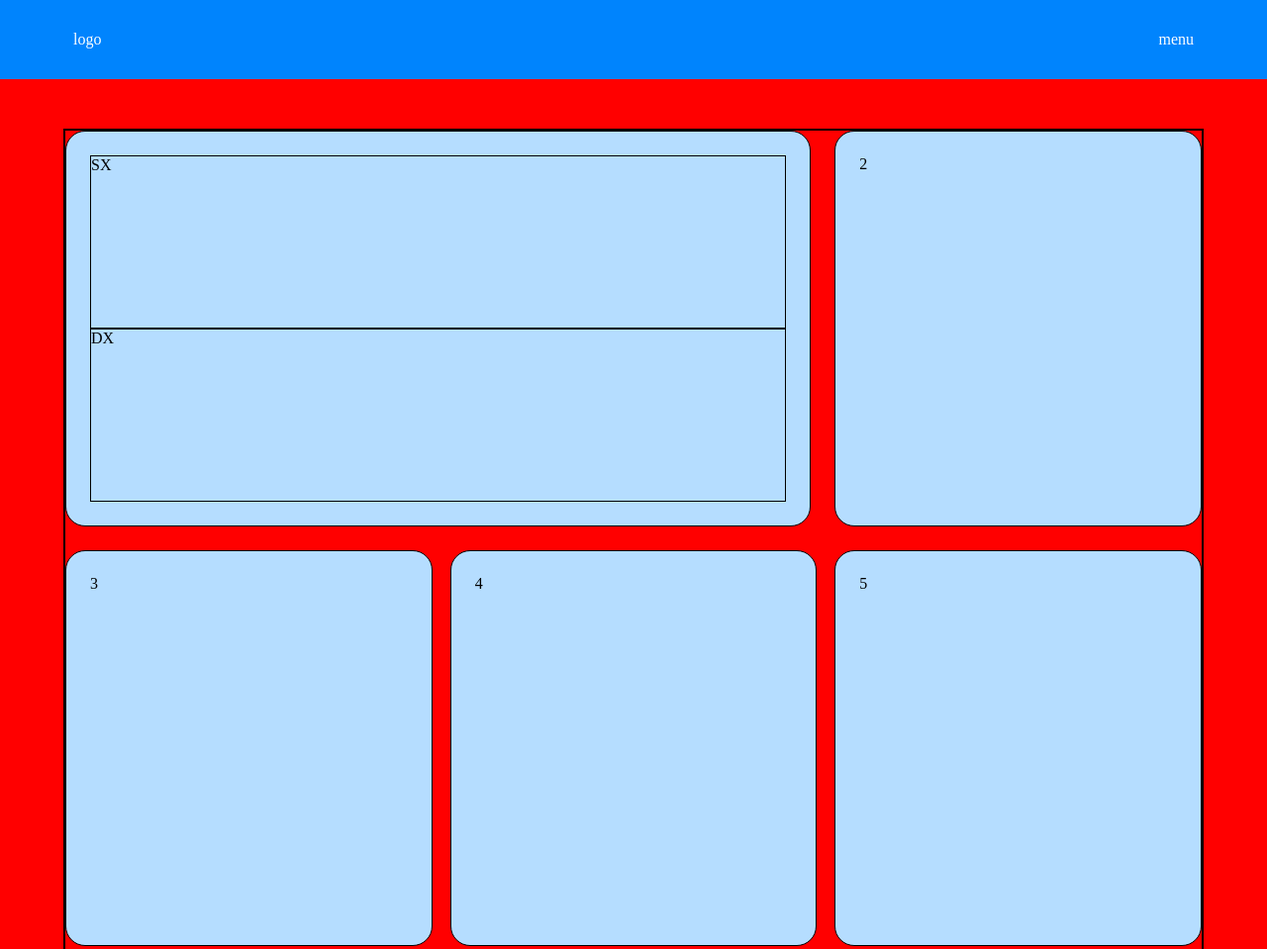
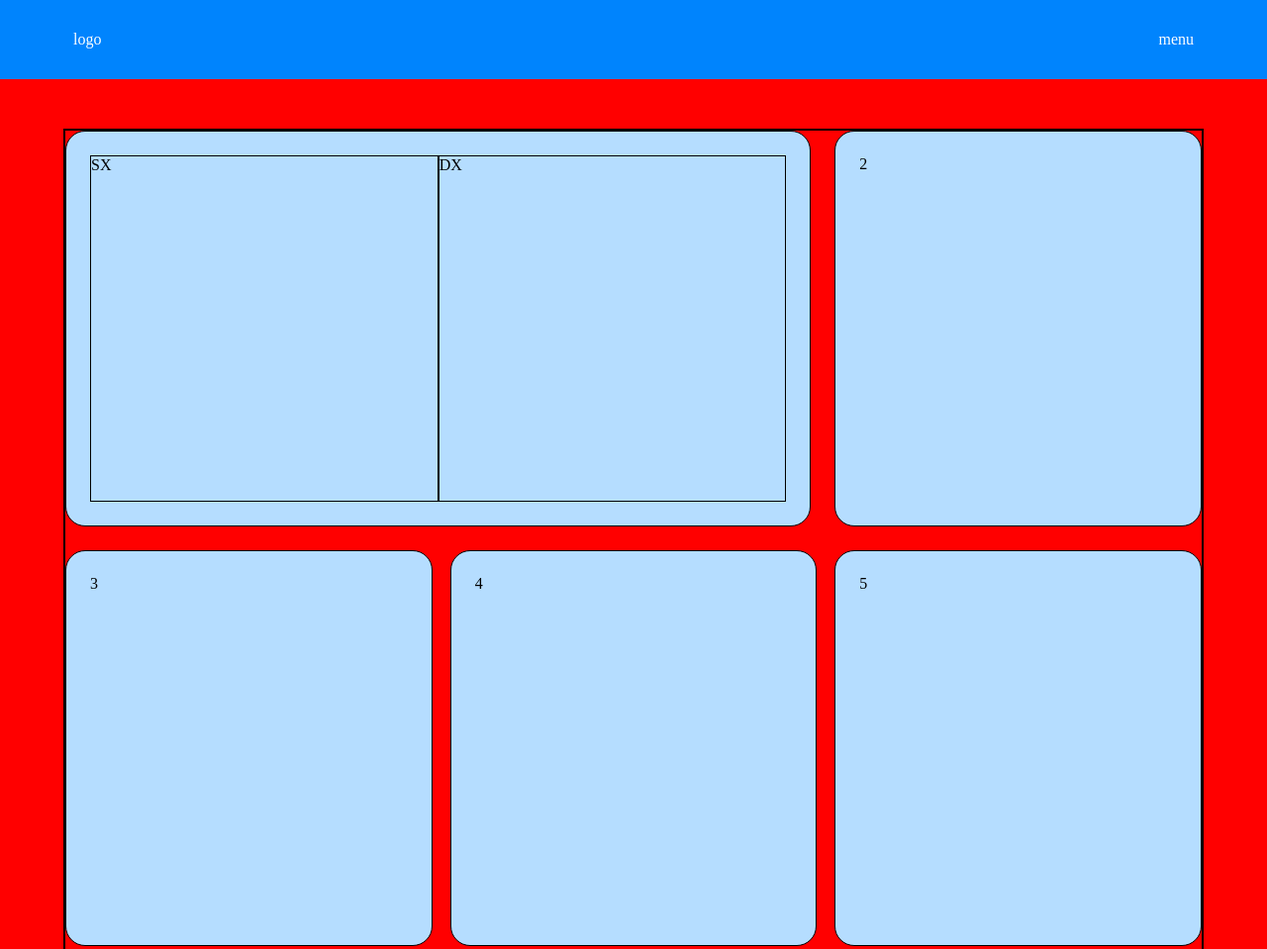
Before and after one commit to MrArcano/htmlcss-responsive-layout, a plain HTML site: page index.html in a window 1280 px wide. Shown: the top 959 px of the page at 99% size. Drawn offline with Linux system fonts and the light colour scheme.

Commit message:
[edit]: info app media 1200px

```diff
--- a/css/style.css
+++ b/css/style.css
@@ -116,4 +116,9 @@ section.info-app{
   body{
     background-color: red;
   }
+
+  .card-sx,
+  .card-dx{
+    width: 50%;
+  }
 }
```
